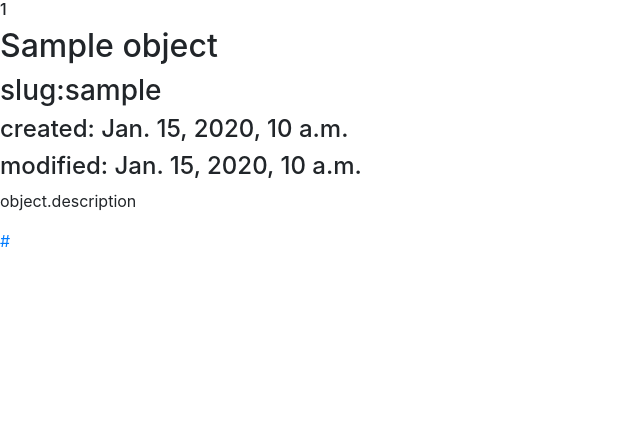
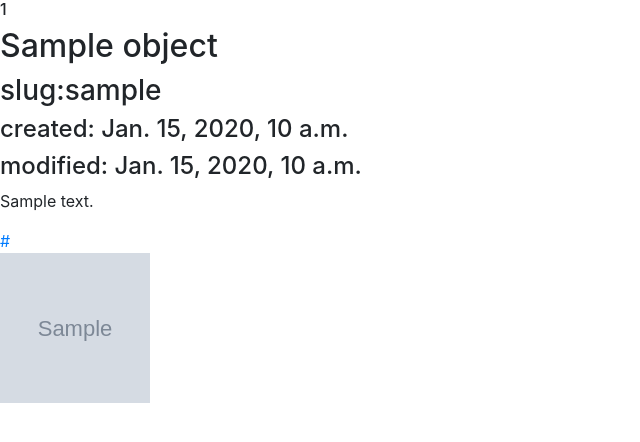
Before and after one commit to Golden-Panda/pf-project, a Django app: template templates/portfolio_app/portfolio_detail.html in a window 1280 px wide. Shown: the top 442 px of the page, without its empty margins (0-640 px from the left). Run offline with Django 3.2, Linux system fonts and the light colour scheme; the template is opened without the code that fills it: most values are stand-ins (such as "Sample title", 1, 10 or a date in 2020); grey boxes marked "Sample" are stand-in pictures; some libraries are stand-ins or nearby versions.

Commit message:
adding in portfolio_detail.html view of images of portfolio

```diff
--- a/templates/portfolio_app/portfolio_detail.html
+++ b/templates/portfolio_app/portfolio_detail.html
@@ -12,7 +12,13 @@
     <h3>slug:{{object.slug}}</h3>
     <h4>created: {{ object.created }} </h4>
     <h4>modified: {{ object.modified}} </h4>
-    <p>object.description</p>
+    <p>{{object.description}}</p>
     <a href={{object.link}}>{{object.link}}</a>
+</br>
+    {% for image in object.image.all  %}
+    <a href={{image.image.url}} target="_blank"><img src="{{image.image.url}} " width="150" height="150"/></br></a>
+
+    {% endfor %}
+
 
 {% endblock mainbody %}
```
